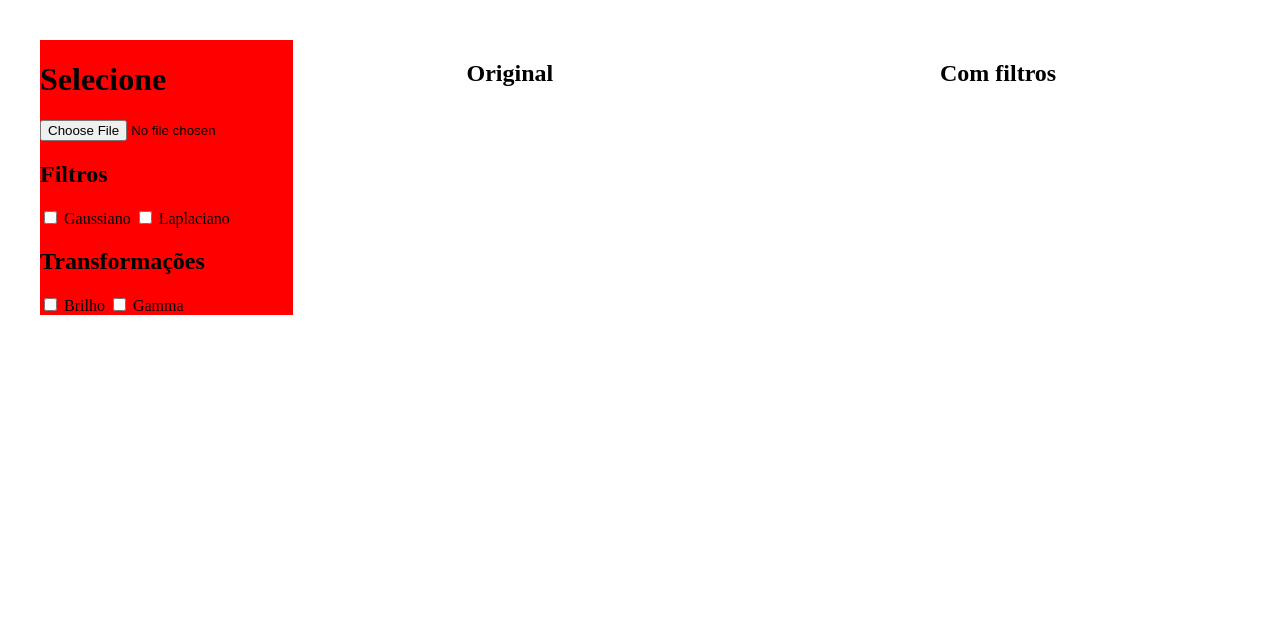
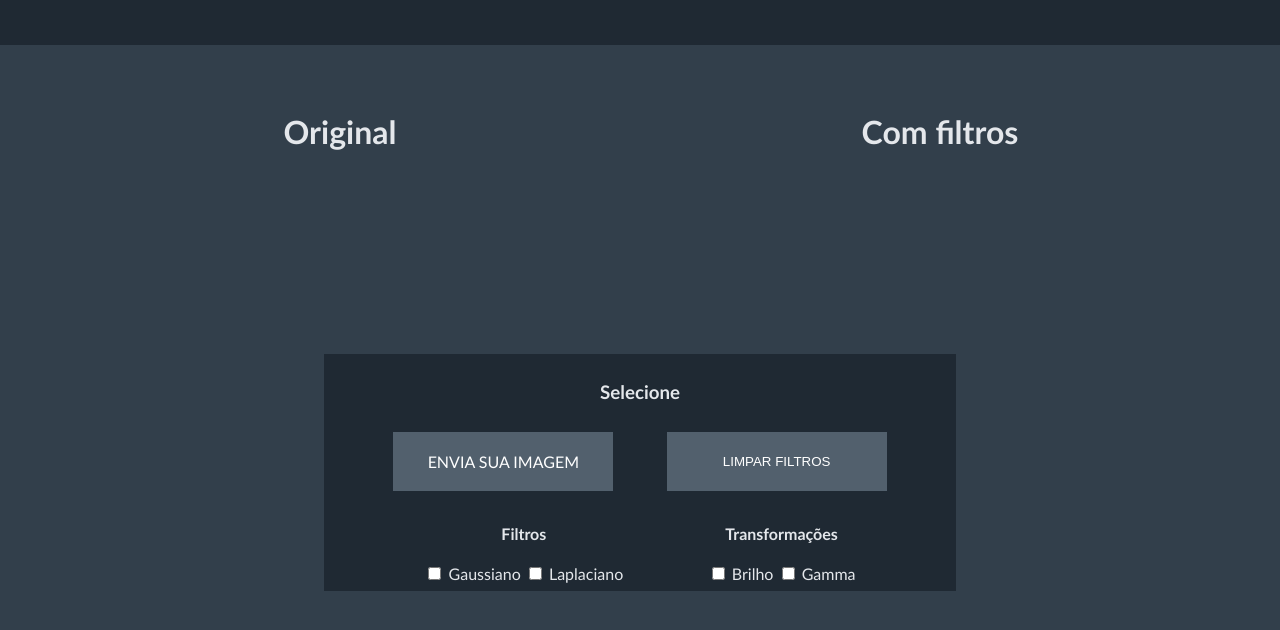
Before and after one commit to gabrielschirmer1903/coveiro-image-processing, a plain HTML site: page index.html in a window 1280 px wide. Drawn offline with Linux system fonts and the light colour scheme.

Commit message:
CSS changes, added reset button

```diff
--- a/index.css
+++ b/index.css
@@ -1,21 +1,98 @@
+body {
+    background-color: #323F4B;
+    color: #E4E7EB;
+    padding: 0;
+    margin: 0;
+    font-family: 'Gill Sans', 'Gill Sans MT', Calibri, 'Trebuchet MS', sans-serif;
+}
+
+.cuz-whynot {
+    background-color: #1f2933;
+    height: 45px;
+}
+
 .main-content {
     margin: auto;
     padding: 40px;
     display: flex;
     justify-content: space-between;
+    flex-direction: column;
+}
+
+
+.images-wrapper {
+    display: flex;
+    justify-content: space-around;
+    margin-bottom: 24px;
+    text-align: center;
+}
+
+h2 {
+    font-size: 32px;
 }
 
 .up-image-container {
-    background-color: red;
+    background-color: #1f2933;
+    padding: 8px 16px;
+    width: 50%;
+    margin: auto;
+    display: flex;
+    flex-direction: column;
+    align-items: center;
 }
 
 .trecos {
     display: flex;
-    flex-direction: column;
+    margin-top: 12px;
+    width: 100%;
+    justify-content: space-evenly;
+    text-align: center;
 }
 
+.upload-input {
+    display: none;
+}
 
-body {
-    padding: 0;
-    margin: 0;
+.upload-label {
+    padding: 20px 10px;
+    width: 200px;
+    background-color: #52606D;
+    color: #FFF;
+    text-transform: uppercase;
+    text-align: center;
+    display: block;
+    margin-top: 10px;
+    cursor: pointer;
+    width: 200px;
 }
+
+.reset-btn {
+    padding: 20px 10px;
+    width: 200px;
+    background-color: #52606D;
+    color: #FFF;
+    text-transform: uppercase;
+    text-align: center;
+    display: block;
+    margin-top: 10px;
+    cursor: pointer;
+    border: none;
+    width: 220px;
+}
+
+.actions-wrapper {
+    display: flex;
+    width: 100%;
+    justify-content: space-evenly;
+}
+
+.reset-btn:hover {
+    background-color: #616E7C;
+}
+.upload-label:hover {
+    background-color: #616E7C;
+}
+
+canvas {
+    max-width: 450px;
+}
--- a/index.html
+++ b/index.html
@@ -8,37 +8,44 @@
     <title>Manipulation</title>
 </head>
 <body>
+    <nav class="cuz-whynot"></nav>
     <div class="main-content">
+        <div class="images-wrapper">
+
+            <div class="display-container">
+                <h2>Original</h2>
+                <canvas id="canvao"></canvas>
+            </div>
+            <div class="download-image-container">
+                <h2>Com filtros</h2>
+                <canvas id="filtered-image" ></canvas>
+            </div>
+        </div>
         <div class="up-image-container">
-            <h1>Selecione</h1>
-            <input type="file" name="image" id="img-uploader">
+            <h3>Selecione</h3>
+            <div class="actions-wrapper">
+                <input class="upload-input" type="file" name="upload-input" id="upload-input">
+                <label class="upload-label" for="upload-input">Envia sua imagem</label>
+                <button onclick="resetFilters()" class="reset-btn">Limpar filtros</button>
+            </div>
               <div class="trecos">
                 <div class="filters">
-                    <h2>Filtros</h2>
+                    <h4>Filtros</h4>
                     <input onchange="applyGauss()" id="gaussian" value="bigGaussian" name="gaussian" type="checkbox">
                     <label for="gaussian">Gaussiano</label>
                     <input onchange="applyLaplace()" id="laplacian" class="filter-changer" value="laplacian" name="laplacian" type="checkbox">
                     <label for="laplacian">Laplaciano</label>
                 </div>
                 <div class="transformations">
-                    <h2>Transformações</h2>
-                    <input onchange="applyBrilho()" id="brigthness" class="filter-changer" value="brightness" type="checkbox">
+                    <h4>Transformações</h4>
+                    <input onchange="applyBrilho()" id="brightness" class="filter-changer" value="brightness" type="checkbox">
                     <label for="brightness">Brilho</label>
                     <input onchange="applyGamma()" id="gamma" class="filter-changer" value="Gamma" name="gamma" type="checkbox">
                     <label for="gamma">Gamma</label>
                 </div>
             </div>
         </div>
-        <div class="display-container">
-            <h2>Original</h2>
-            <canvas id="canvao"></canvas>
-        </div>
-        <div class="download-image-container">
-            <h2>Com filtros</h2>
-            <canvas id="filtered-image" ></canvas>
-        </div>
     </div>
-    <script src="lena.js"></script>
     <script src="index.js"></script>
 </body>
 </html>
--- a/index.js
+++ b/index.js
@@ -1,4 +1,4 @@
-const imageLoader = document.getElementById('img-uploader');
+const imageLoader = document.getElementById('upload-input');
 const filterChanger = document.getElementsByClassName("filter-changer");
 const imageUploaded = false;
 let originalImage = new Image();
@@ -10,7 +10,10 @@ const canvaoComFiltro = document.getElementById("filtered-image")
 const contextOriginal = canvaoOriginal.getContext("2d")
 const contextComFiltro = canvaoComFiltro.getContext("2d")
 
-
+const laplace = document.getElementById('laplacian')
+const gaussian = document.getElementById('gaussian')
+const brightness = document.getElementById('brightness')
+const gamma = document.getElementById('gamma')
 
 originalImage.onload = () => {
   // sets canvas size to fit images
@@ -22,7 +25,6 @@ originalImage.onload = () => {
   // draw original image
   contextOriginal.drawImage(originalImage, 0, 0)
   contextComFiltro.drawImage(originalImage, 0, 0)
-
 }
 
 
@@ -37,13 +39,13 @@ imageLoader.addEventListener('change', function (e) {
   reader.readAsDataURL(e.target.files[0]);
 }, false);
 
-let laplace = document.getElementById('laplacian')
-let gaussian = document.getElementById('gaussian')
-let brightness = document.getElementById('brightness')
-let gamma = document.getElementById('gamma')
+function resetFilters() {
+  contextComFiltro.drawImage(originalImage, 0, 0)
 
-function applyFilter(e) {
-
+  laplace.checked = false
+  gamma.checked = false
+  gaussian.checked = false
+  brightness.checked = false
 }
 
 
```
